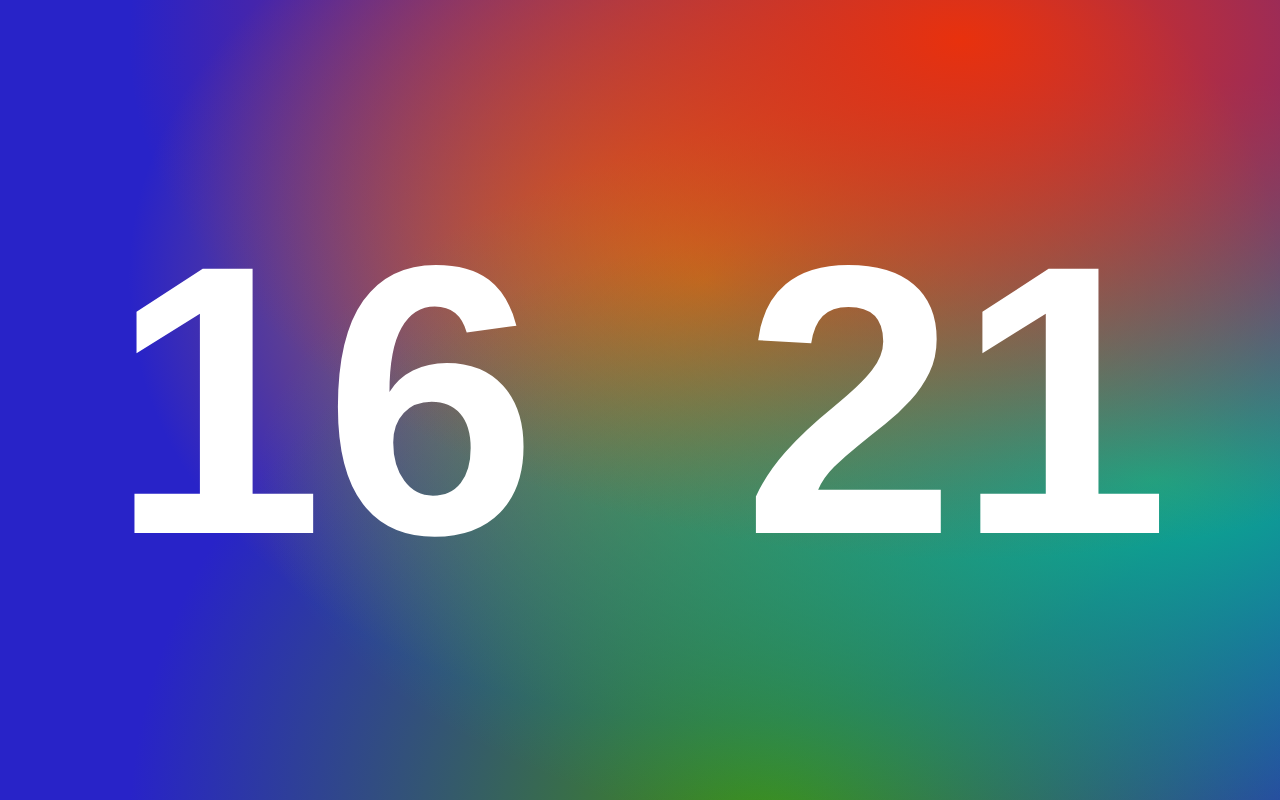
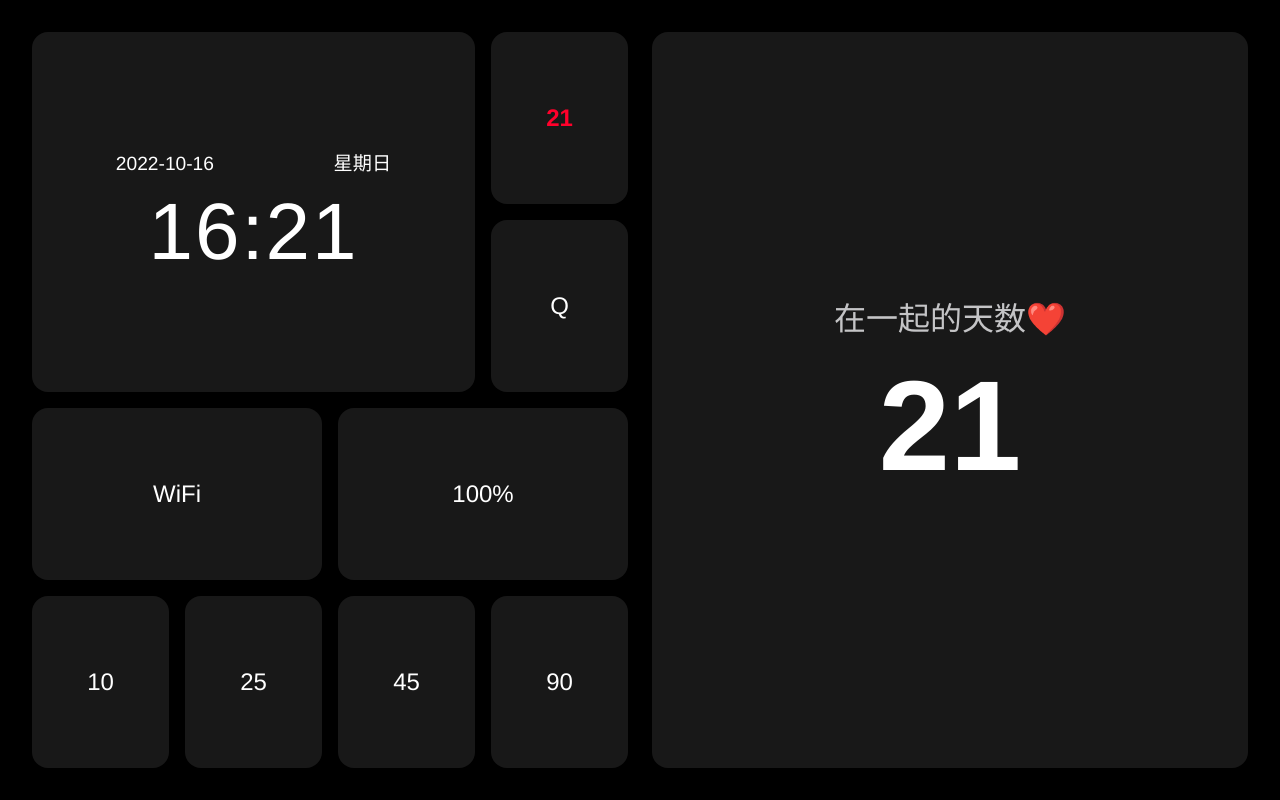
Before and after one commit to Xerrors/small-desk-vue, a Vue app: page / in a window 1280 px wide. Built offline with nearby package versions, Linux system fonts and the light colour scheme.

Commit message:
update a lot

```diff
--- a/package.json
+++ b/package.json
@@ -7,6 +7,8 @@
     "preview": "vite preview --port 4173"
   },
   "dependencies": {
+    "@vueuse/core": "^9.3.1",
+    "less": "^4.1.3",
     "vue": "^3.2.38",
     "vue-router": "^4.1.5"
   },
--- a/src/App.vue
+++ b/src/App.vue
@@ -3,7 +3,7 @@ import { computed, defineAsyncComponent, reactive, shallowRef } from 'vue'
 
 // 需要加载的组件集合
 const components = shallowRef(new Map())
-const component_list = ["ClockBoard", "UpperPage"] // , "AppKit"]
+const component_list = ["DashBoard"] // , "AppKit"]
 const component_time = {
   ClockBoard: 30000,
   DemoPage: 3000,
@@ -27,7 +27,7 @@ const timer = reactive({
 const loadAllComponents = () => {
   for (let i = 0; i < component_list.length; i++) {
     const compName = component_list[i]
-    components.value.set(i, defineAsyncComponent(() => import(`./components/${compName}.vue`)))
+    components.value.set(i, defineAsyncComponent(() => import(`./views/${compName}.vue`)))
   }
 }
 
@@ -66,11 +66,11 @@ timer.timerId = setInterval(switchComp, timer.timerTime)
     </transition> -->
     <component :is="components.get(curComp.compIndex)" class="board"></component>
   </div>
-  <div class="debug auto-flex hide-debug" >
+  <!-- <div class="debug auto-flex hide-debug" >
     <button @click="switchComp('decrease')"> debug1 </button>
     <button @click="stopAutoSwitch"> debug2 </button>
     <button @click="switchComp('increase')"> debug3 </button>
-  </div>
+  </div> -->
   <div class="options">
     <span class="lock" v-if="curComp.stopAutoSwitch">lock</span>
   </div>
--- /dev/null
+++ b/src/components/dashboard/BatteryItem.vue
@@ -0,0 +1,47 @@
+<script setup>
+import { computed } from '@vue/reactivity';
+import { useBattery } from '@vueuse/core'
+
+const { charging, chargingTime, dischargingTime, level } = useBattery()
+
+const battery_level = computed(() => {
+  return Math.floor(level.value * 100)
+})
+</script>
+
+<template>
+  <div>
+    <div class="icon"></div>
+    <div class="battery">
+      <div class="battery-level" :style="{ width: battery_level + '%' }"></div>
+      <div class="battery-text">{{ battery_level }}%</div>
+    </div>
+  </div>
+</template>
+
+<style lang="less" scoped>
+.battery {
+  display: flex;
+  position: relative;
+  flex-direction: column;
+  justify-content: center;
+  align-items: center;
+  gap: 0.5rem;
+  width: 100%;
+  height: 100%;
+}
+
+.battery-level {
+  position: absolute;
+  height: 100%;
+  // background: rgba(0,255,0,0.15);
+}
+
+// .battery-text {
+//   font-size: 1.2rem;
+//   line-height: 1.5rem;
+//   color: #fff;
+// }
+
+
+</style>
--- /dev/null
+++ b/src/components/dashboard/CountDownMiddle.vue
@@ -0,0 +1,37 @@
+<script setup>
+import { ref } from 'vue'
+// 计算距离日期已经过去的天数
+const getPastedDays = () => {
+  const targetDate = new Date()
+  const startDate = new Date("2022-09-25")
+  const diff = targetDate.getTime() - startDate.getTime()
+  return Math.floor(diff / (1000 * 60 * 60 * 24))
+}
+
+const pastedDays = ref(getPastedDays())
+
+</script>
+
+<template>
+  <div class="pastdays auto-flex">
+    <div>在一起的天数❤️</div>
+    <div class="days">{{ pastedDays }}</div>
+  </div>
+</template>
+
+<style scoped>
+.pastdays {
+  display: flex;
+  flex-direction: column;
+  justify-content: space-around;
+  font-size: 2rem;
+  color: #c4c4c6;
+}
+
+.days {
+  font-size: 8rem;
+  line-height: 10rem;
+  font-weight: 700;
+  color: white;
+}
+</style>
--- /dev/null
+++ b/src/components/dashboard/CountDownMini.vue
@@ -0,0 +1,39 @@
+<script setup>
+import { ref } from 'vue'
+// 计算距离日期已经过去的天数
+const getPastedDays = () => {
+  const targetDate = new Date()
+  const startDate = new Date("2022-09-25")
+  const diff = targetDate.getTime() - startDate.getTime()
+  return Math.floor(diff / (1000 * 60 * 60 * 24))
+}
+
+const pastedDays = ref(getPastedDays())
+
+</script>
+
+<template>
+  <div class="count-down-mini">
+    <span class="number">{{ pastedDays }}</span>
+    <span class="text"></span>
+  </div>
+</template>
+
+<style scoped>
+.count-down-mini {
+  display: flex;
+  justify-items: flex-end;
+  vertical-align: middle;
+}
+
+.count-down-mini .number {
+  color: rgb(255, 0, 43);
+  font-weight: bold;
+}
+
+.count-down-mini .text {
+  font-size: 0.8rem;
+  font-weight: normal;
+  line-height: 100%;
+}
+</style>
--- /dev/null
+++ b/src/components/dashboard/DateTimeBoard.vue
@@ -0,0 +1,83 @@
+<script setup>
+import { ref } from 'vue'
+
+// get the current time
+const getTime = () => {
+  const date = new Date()
+  const hour = date.getHours() < 10 ? '0' + date.getHours() : date.getHours()
+  const minute = date.getMinutes() < 10 ? '0' + date.getMinutes() : date.getMinutes()
+  return `${hour}:${minute}`
+}
+
+// get the current date
+const getDate = () => {
+  const date = new Date()
+  const year = date.getFullYear()
+  const month = date.getMonth() + 1 < 10 ? '0' + (date.getMonth() + 1) : date.getMonth() + 1
+  const day = date.getDate() < 10 ? '0' + date.getDate() : date.getDate()
+  return `${year}-${month}-${day}`
+}
+
+// get the current week
+const getWeek = () => {
+  const date = new Date()
+  const week = date.getDay()
+  const weekMap = {
+    0: '星期日',
+    1: '星期一',
+    2: '星期二',
+    3: '星期三',
+    4: '星期四',
+    5: '星期五',
+    6: '星期六'
+  }
+  return weekMap[week]
+}
+
+const time = ref(getTime())
+const date = ref(getDate())
+const week = ref(getWeek())
+
+</script>
+
+<template>
+  <div class="datetime">
+    <div class="date">
+      <div>{{ date }}</div>
+      <div>{{ week }}</div>
+    </div>
+    <div class="time">
+      <span>{{ time }}</span>
+    </div>
+  </div>
+</template>
+
+<style lang="less" scoped>
+.datetime {
+  display: flex;
+  flex-direction: column;
+  justify-content: space-around;
+  padding: 1.5rem;
+  gap: 1rem;
+  text-align: center;
+}
+
+.date {
+  width: 100%;
+  display: flex;
+  justify-content: space-around;
+  font-size: 1.2rem;
+  line-height: 1.5rem;
+}
+
+.time {
+  display: flex;
+  gap: 1rem;
+  font-size: 5rem;
+  line-height: 5rem;
+  font-weight: bold;
+  letter-spacing: 2px;
+}
+
+
+</style>
--- /dev/null
+++ b/src/views/DashBoard.vue
@@ -0,0 +1,72 @@
+<script setup>
+import DateTimeBoard from '../components/dashboard/DateTimeBoard.vue';
+import CountDownMini from '../components/dashboard/CountDownMini.vue';
+import CountDownMiddle from '../components/dashboard/CountDownMiddle.vue';
+import BatteryItem from '../components/dashboard/BatteryItem.vue';
+
+
+</script>
+
+<template>
+  <div class="fullscreen auto-flex app-kit">
+    <div class="first">
+      <DateTimeBoard class="grid-3-2" />
+      <CountDownMini />
+      <div>Q</div>
+      <div class="grid-2-1">WiFi</div>
+      <BatteryItem  class="grid-2-1"/>
+      <div>10</div>
+      <div>25</div>
+      <div>45</div>
+      <div>90</div>
+    </div>
+    <div class="second">
+      <div class="grid-4-4">
+        <CountDownMiddle />
+      </div>
+    </div>
+  </div>
+</template>
+
+<style scoped>
+.app-kit {
+  padding: 2rem;
+  gap: 1.5rem;
+}
+
+.first,
+.second {
+  display: grid;
+  grid-template-columns: 1fr 1fr 1fr 1fr;
+  grid-template-rows: 1fr 1fr 1fr 1fr;
+  gap: 1rem;
+  width: 100%;
+  height: 100%;
+}
+
+.first>div,
+.second>div {
+  background-color: var(--vt-c-black);
+  border-radius: 1rem;
+  color: var(--vt-c-white);
+  font-size: 1.5rem;
+  display: flex;
+  justify-content: center;
+  align-items: center;
+}
+
+.grid-3-2 {
+  grid-column-start: span 3;
+  grid-row-start: span 2;
+}
+
+.grid-2-1 {
+  grid-column-start: span 2;
+  grid-row-start: span 1;
+}
+
+.grid-4-4 {
+  grid-column-start: span 4;
+  grid-row-start: span 4;
+}
+</style>
--- a/src/views/HomeView.vue
+++ b/src/views/HomeView.vue
@@ -1,5 +1,5 @@
 <script setup>
-import ClockBoard from '../components/ClockBoard.vue'
+import ClockBoard from './ClockBoard.vue'
 </script>
 
 <template>
```
Also changed, not shown: src/views/ClockBoard.vue (renamed from src/components/ClockBoard.vue), src/views/UpperPage.vue (renamed from src/components/UpperPage.vue), 1 other file (tests, documents, lock files or other folders).
